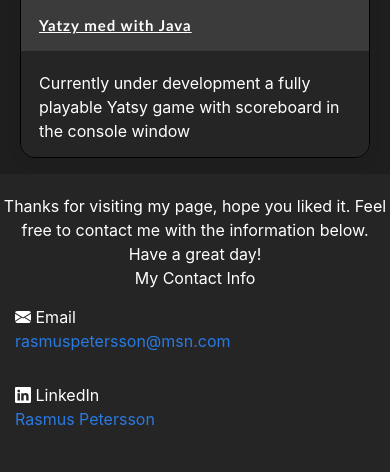
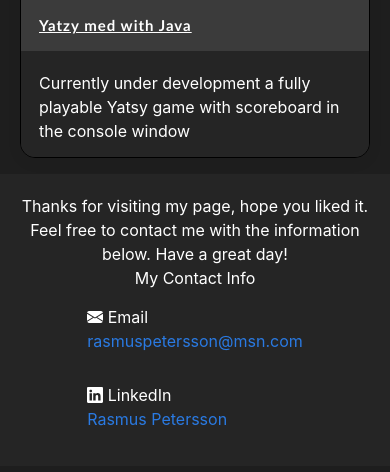
Before and after one commit to rasmuspetersson/petersson.github.io, a Jekyll site: the page built from index.markdown, in a window 390 px wide. Shown: the part 2846-3318 px from the top of the page. Built offline with Jekyll 4.4.1, drawn with Linux system fonts in a browser that asks for light colours.

Commit message:
Change images and working footer for phones

```diff
--- a/_includes/footer.html
+++ b/_includes/footer.html
@@ -13,8 +13,12 @@
     text-align: center;
   }
 
-  .f-linktype, .f-message {
+  .f-linktype {
     display: block;
+  }
+  .f-message {
+    display: block;
+    padding: 0px 15px;
   }
 
   .f-contact-info {
@@ -25,6 +29,13 @@
     text-align: left;
     padding: 15px 15px;
     float: left;
+  }
+
+  @media only screen and (max-width: 700px){
+      .f-contact {
+      padding: 15px 15px;
+      float: none;
+      }
   }
 
 </style>
```
